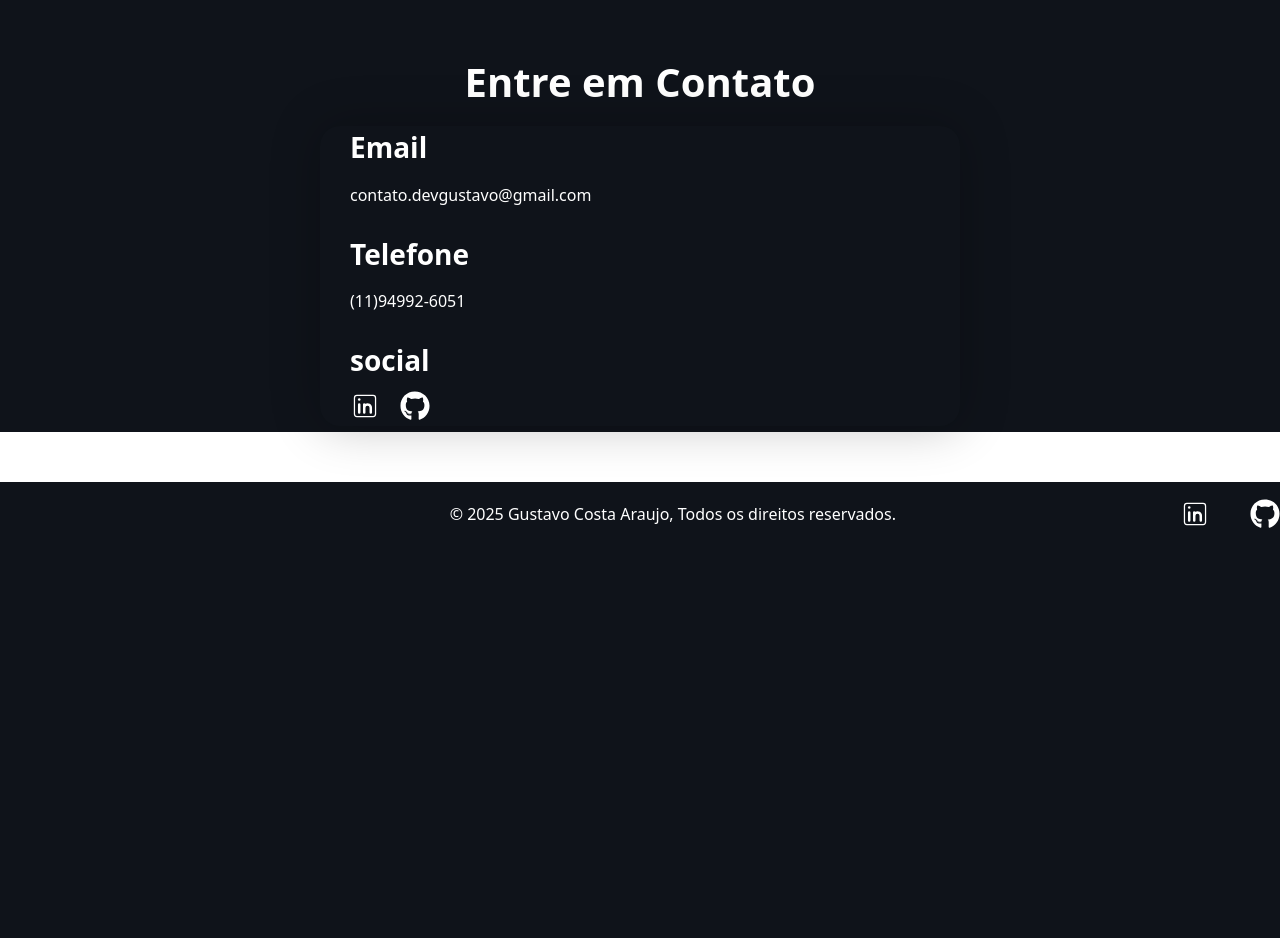
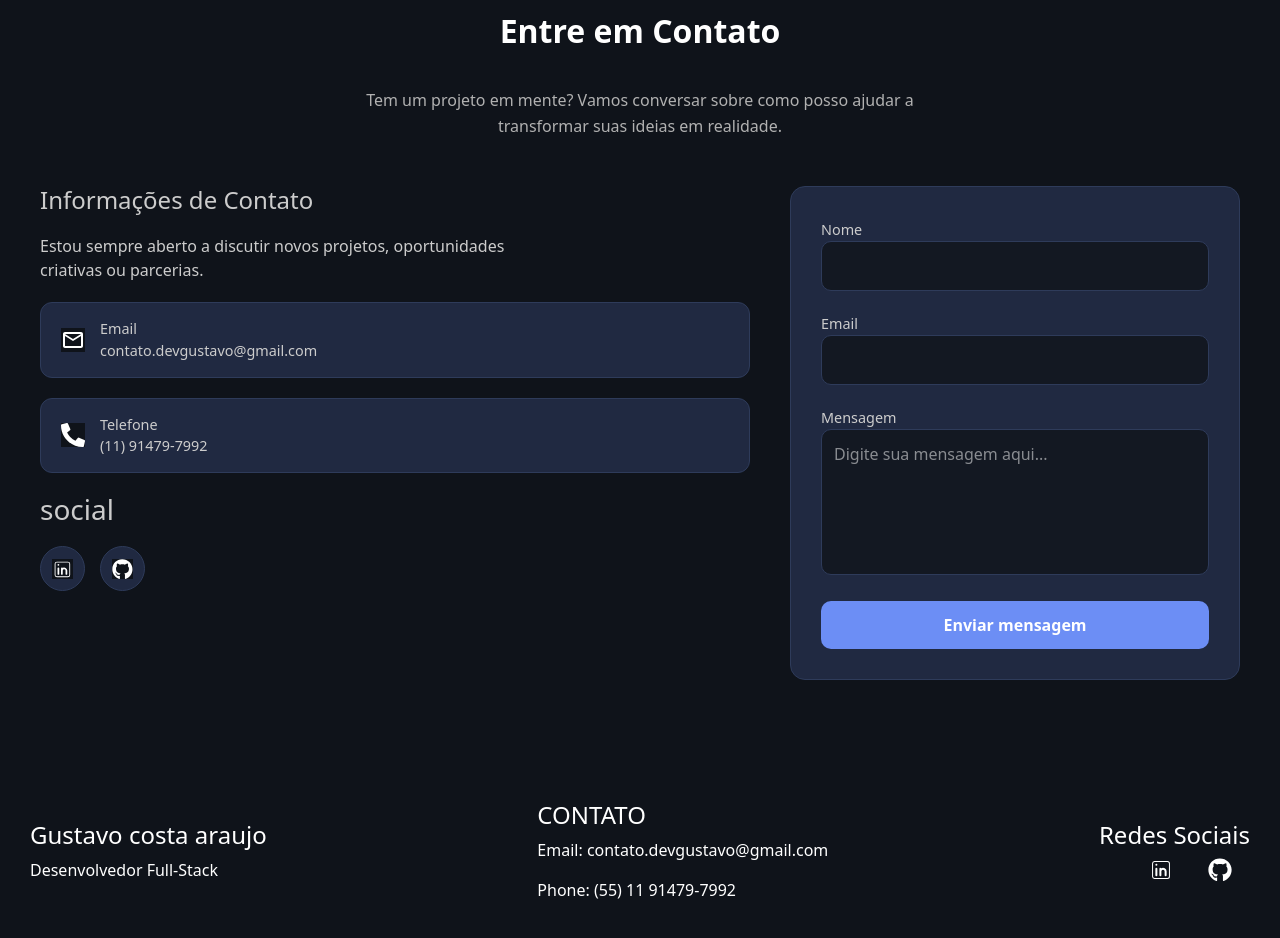
Before and after one commit to GuhDev0/Meu_Portifolio, a Next.js app: page / in a window 1280 px wide. Shown: the part 2860-3798 px from the top of the page. Before the commit the page ends 3422 px from the top, so only its background shows below. Built offline with nearby package versions, Linux system fonts and the light colour scheme.

Commit message:
Portifolio Atualizada

```diff
--- a/app/contato/page.jsx
+++ b/app/contato/page.jsx
@@ -3,26 +3,45 @@ import CardContato from './card/card'
 import { FaInstagram } from "react-icons/fa";
 import { CiLinkedin } from "react-icons/ci";
 import { FaGithub } from "react-icons/fa";
-import Link from 'next/link'
-export default function projeto(){
-    return(
+import Link from 'next/link';
+import { FaPhoneAlt } from "react-icons/fa";
+import { MdOutlineMail } from "react-icons/md";
+export default function projeto() {
+    return (
         <div className={styles.contato}>
             <div className={styles.container_contato}>
-                    <h2>
-                        Entre em Contato
+                <h2 className={styles.contato_title}>
+                    Entre em  Contato
                 </h2>
-                    <div className={styles.container_card}>
-                        <CardContato
-                        title={"Email"}
-                        contato={"contato.devgustavo@gmail.com"}
-                        />
-                        <CardContato
-                        title={"Telefone"}
-                        contato={"(11)94992-6051"}
-                        />
+                <p className={styles.text_Contato}>
+                    Tem um projeto em mente? Vamos conversar sobre como posso ajudar a <br />transformar suas ideias em realidade.
+                </p>
+                <div className={styles.containerCardContato}>
+                    <div className={styles.InformaçõesDeContato}>
+                        <h3 className='fs-4'>
+                            Informações de Contato
+                        </h3>
+                        <p>
+                            Estou sempre aberto a discutir novos projetos, oportunidades <br /> criativas ou parcerias.
+                        </p>
+                        <div className={`${styles.contactContainer} ${styles.emailContainer}`}>
+                            <i><MdOutlineMail /></i>
+                            <div className={styles.informationEmail}>
+                                <p>Email</p>
+                                <p>contato.devgustavo@gmail.com</p>
+                            </div>
+                        </div>
+
+                        <div className={`${styles.contactContainer} ${styles.telefoneContainer}`}>
+                            <i><FaPhoneAlt /></i>
+                            <div className={styles.informationPhone}>
+                                <p>Telefone</p>
+                                <p>(11) 91479-7992</p>
+                            </div>
+                        </div>
+
                         <h3>social</h3>
                         <div className={styles.container_icon}>
-
                             <Link href="https://www.linkedin.com/in/gustavo-costa-araujo-174039289/" target='_blank' className={styles.link}>
                                 <CiLinkedin className={styles.icon} />
                             </Link>
@@ -31,7 +50,42 @@ export default function projeto(){
                             </Link>
                         </div>
                     </div>
+
+
+                    <div className={styles.CardEnviarContato}>
+                        <form action="">
+                            <div className={styles.cardForm}>
+                                <label htmlFor="NomeContato">Nome</label>
+                                <input type="text" name="NomeContato" id="NomeContato_id" />
+                            </div>
+                            <div className={styles.cardForm}>
+                                <label htmlFor="EmailContato">Email</label>
+                                <input type="text" name='EmailContato' id='EmailContato_id' />
+                            </div>
+                            <div className={styles.cardForm}>
+                                <label htmlFor="mensagem">Mensagem</label>
+                                <textarea
+                                    id="mensagem"
+                                    name="mensagem"
+                                    placeholder="Digite sua mensagem aqui..."
+                                    rows="5"
+                                    cols="30"
+                                ></textarea>
+                            </div>
+                            <button type="submit">Enviar mensagem</button>
+                        </form>
+                    </div>
+
+                </div>
+                <div>
+
+                </div>
+
+
+
+
             </div>
         </div>
+
     )
 }
--- a/app/contato/styles.module.css
+++ b/app/contato/styles.module.css
@@ -1,48 +1,192 @@
-.contato h2{
-    text-align: center;
-    margin: 20px 0;
-    font-size: 2.5em;
+/* ----------- SEÇÃO CONTATO ------------ */
+.contato {
+  padding: 60px 20px;
+  color: #fff;
+  display: flex;
+  justify-content: center;
+  background-color: #0f131a;
 }
-.contato{
-    display: flex;
-    align-items: center;
-    justify-content: center;
-    height: 50vh;
-    margin: 80px 0 0 0;
+
+.container_contato {
+  max-width: 1200px;
+  width: 100%;
+  display: flex;
+  background-color: #0f131a;
+  flex-direction: column;
+  gap: 30px;
 }
-.container_contato{
-    width: 1280px;
-    display: flex;
-    align-items: center;
-    justify-content: center;
-    flex-direction: column;
+
+.contato_title {
+  background-color: #0f131a;
+  font-size: 2rem;
+  font-weight: bold;
+  text-align: center;
 }
-.container_contato h2{
-    font-weight: bold;
+
+.text_Contato {
+
+  text-align: center;
+  color: #ccc;
+  line-height: 1.6;
 }
-.container_card{
-    box-shadow: 0px 0px 50px 1px rgba(0, 0, 0, 0.233);
-    width: 50%;
-    height: 300px;
-    border-radius: 20px;
-    display: flex;
-    flex-direction: column;
-    justify-content: space-evenly;
-    padding: 0 30px;
-}
-.container_icon{
-    display: flex;
-    gap: 20px;
+
+/* ----------- CONTEÚDO PRINCIPAL ------------ */
+.containerCardContato {
+  display: flex;
+  gap: 40px;
+  justify-content: space-between;
+  flex-wrap: wrap;
 
 }
-.link{
-    width: 30px;
-    height: 30px;
+.containerCardContato .cardForm{
+    background-color: #202941;
 }
-.link .icon{
-    width: 100%;
-    height: 100%;
+
+/* ----------- BLOCO ESQUERDO ------------ */
+.InformaçõesDeContato {
+  flex: 1;
+  min-width: 300px;
+  display: flex;
+  flex-direction: column;
+  gap: 20px;
 }
-.container_card h3{
-    font-weight: 700;
+
+.InformaçõesDeContato h3,
+.InformaçõesDeContato p {
+  margin: 0;
+  color: #ccc;
 }
+
+.contactContainer {
+  display: flex;
+  align-items: center;
+  gap: 15px;
+  background-color: #202941;
+  border: 1px solid #2e3b5a;
+  border-radius: 12px;
+  padding: 15px 20px;
+  transition: border-color 0.3s ease;
+}
+.text_Contato{
+  color: #b1b1b1ff;
+}
+
+
+.contactContainer:hover {
+  border-color: #3f4d72;
+}
+
+.contactContainer i {
+  font-size: 1.5rem;
+  color: #6c8ef5;
+}
+
+.informationEmail p,
+.informationPhone p {
+  margin: 0;
+  font-size: 0.9rem;
+  color: #ccc;
+   background-color: #202941;
+}
+
+/* ----------- REDES SOCIAIS ------------ */
+.container_icon {
+  display: flex;
+  gap: 15px;
+}
+
+.link {
+  display: flex;
+  align-items: center;
+  justify-content: center;
+  background-color: #202941;
+  border: 1px solid #2e3b5a;
+  border-radius: 50%;
+  width: 45px;
+  height: 45px;
+  transition: background-color 0.3s ease;
+}
+
+.link:hover {
+  background-color: #2a3652;
+}
+
+.icon {
+  font-size: 1.3rem;
+  color: #fff;
+}
+
+/* ----------- FORMULÁRIO ------------ */
+.CardEnviarContato {
+  flex: 1;
+  max-width: 450px;
+  width: 100%;
+  border: 1px solid #2e3b5a;
+  border-radius: 15px;
+  padding: 30px;
+  background-color: #202941;
+
+}
+
+.CardEnviarContato form {
+  display: flex;
+   background-color: #202941;
+  flex-direction: column;
+  gap: 20px;
+}
+
+.CardEnviarContato label {
+  font-size: 0.9rem;
+  color: #ccc;
+   background-color: #202941;
+
+}
+
+.CardEnviarContato input,
+.CardEnviarContato textarea {
+  width: 100%;
+  padding: 12px;
+  border-radius: 10px;
+  border: 1px solid #2e3b5a;
+  background-color: #131822;
+  color: #fff;
+  outline: none;
+  resize: none;
+  transition: border-color 0.3s ease;
+}
+
+.CardEnviarContato input:focus,
+.CardEnviarContato textarea:focus {
+  border-color: #6c8ef5;
+}
+
+.CardEnviarContato button {
+  padding: 12px;
+  border: none;
+  border-radius: 10px;
+  background-color: #6c8ef5;
+  color: #fff;
+  font-size: 1rem;
+  font-weight: bold;
+  cursor: pointer;
+  transition: background-color 0.3s ease;
+}
+
+.CardEnviarContato button:hover {
+  background-color: #5875d8;
+}
+
+/* ----------- RESPONSIVO ------------ */
+@media (max-width: 900px) {
+  .containerCardContato {
+    flex-direction: column;
+  }
+
+  .CardEnviarContato {
+    order: 2;
+  }
+
+  .InformaçõesDeContato {
+    order: 1;
+  }
+}
--- a/app/footer/Footer.module.css
+++ b/app/footer/Footer.module.css
@@ -3,10 +3,13 @@
     height: 10vh;
     display: flex;
     justify-content: center;
+
     align-items: center;
 }
 .container_footer{
-    width: 1280px;
+    width: 100%;
+    height: 24vh;
+    padding: 30px;
    align-items: center;
     display: flex;
     justify-content: space-between
@@ -34,3 +37,16 @@
     width: 100%;
     height: 100%;
 }
+
+.footer_contactItem p a{
+color: white;
+text-decoration: none;
+}
+.footer_contactItem p a:visited{
+color: white;
+}
+
+.footer_socialList{
+    display: flex;
+    justify-content: space-around;
+}
--- a/app/footer/page.jsx
+++ b/app/footer/page.jsx
@@ -3,26 +3,48 @@ import Link from 'next/link'
 import { FaInstagram } from "react-icons/fa";
 import { CiLinkedin } from "react-icons/ci";
 import { FaGithub } from "react-icons/fa";
-export default function footer(){
-    return(
-         <footer className={styles.footer}>
-                <div className={styles.container_footer}>
-                    <div className={styles.container_paragraph}>
-                        <p>© 2025 Gustavo Costa Araujo, Todos os direitos reservados.</p>
+export default function footer() {
+    return (
+        <footer className={styles.footer}>
+
+            <div className={styles.container_footer}>
+                <div className={styles.footer_nameGustavo}>
+                    <h4 className={styles.footer_title}>
+                        Gustavo costa araujo
+                    </h4>
+                    <p className={styles.footer_text}>
+                        Desenvolvedor Full-Stack
+                    </p>
+                </div>
+
+                {/* Contact Information Section (Unchanged) */}
+                <div className={styles.footer_section}>
+                    <h4 className={styles.footer_sectionTitle}>CONTATO</h4>
+                    <div className={styles.footer_contactItem}>
+                        <p>Email: <a href="contato.devgustavo@gmail.com" className={styles.footer_link}>contato.devgustavo@gmail.com</a></p>
                     </div>
-                    <div>
-                        <nav className={styles.nav_social}>
-                            <ul className={styles.list}>
-                                <Link href="https://www.linkedin.com/in/gustavo-costa-araujo-174039289/" target='_blank' className={styles.link}>
-                                <CiLinkedin className={styles.icon} />
-                                </Link>
-                                <Link href="https://github.com/GuhDev0" target='_blank' className={styles.link}>
-                                <FaGithub className={styles.icon} />
-                                </Link>
-                            </ul>
-                        </nav>
+                    <div className={styles.footer_contactItem}>
+                        <p>Phone: (55) 11 91479-7992</p>
                     </div>
                 </div>
+
+                {/* Social Media Section - NOW WITH ICONS */}
+                <div className={styles.footer_section}>
+                    <h4 className={styles.footer_sectionTitle}>Redes Sociais</h4>
+                    <ul className={styles.footer_socialList}>
+                        <li className={styles.footer_socialItem}>
+                            <a href="https://linkedin.com/in/gustavocostaaraujo" target="_blank" rel="noopener noreferrer" className={styles.footer_socialLink}>
+                                <CiLinkedin size={24} className={styles.footer_icon} />
+                            </a>
+                        </li>
+                        <li className={styles.footer_socialItem}>
+                            <a href="https://github.com/gustavocostaaraujo" target="_blank" rel="noopener noreferrer" className={styles.footer_socialLink}>
+                                <FaGithub size={24} className={styles.footer_icon} />
+                            </a>
+                        </li>
+                    </ul>
+                </div>
+            </div>
         </footer>
 
     )
--- a/app/globals.css
+++ b/app/globals.css
@@ -1,7 +1,7 @@
 @import url('https://fonts.googleapis.com/css2?family=DM+Sans:ital,opsz,wght@0,9..40,100..1000;1,9..40,100..1000&family=Montserrat:ital,wght@0,100..900;1,100..900&family=Roboto:ital,wght@0,100..900;1,100..900&display=swap');
 @import "tailwindcss";
 
-*{
+*,body{
     padding: 0;
     margin: 0;
     box-sizing: border-box;
--- a/app/tecnologias/tecnologia.module.css
+++ b/app/tecnologias/tecnologia.module.css
@@ -8,7 +8,7 @@
 
 .container_card {
     max-width: 1280px;
-    width: 50%;
+    width: 100%;
     display: flex;
     flex-wrap: wrap;
     margin: 0 auto;
```
Also changed, not shown: app/tecnologias/card_tecnologia/card.module.css (+27 -28 lines). Lines whose indentation alone changed are shown as unchanged.
